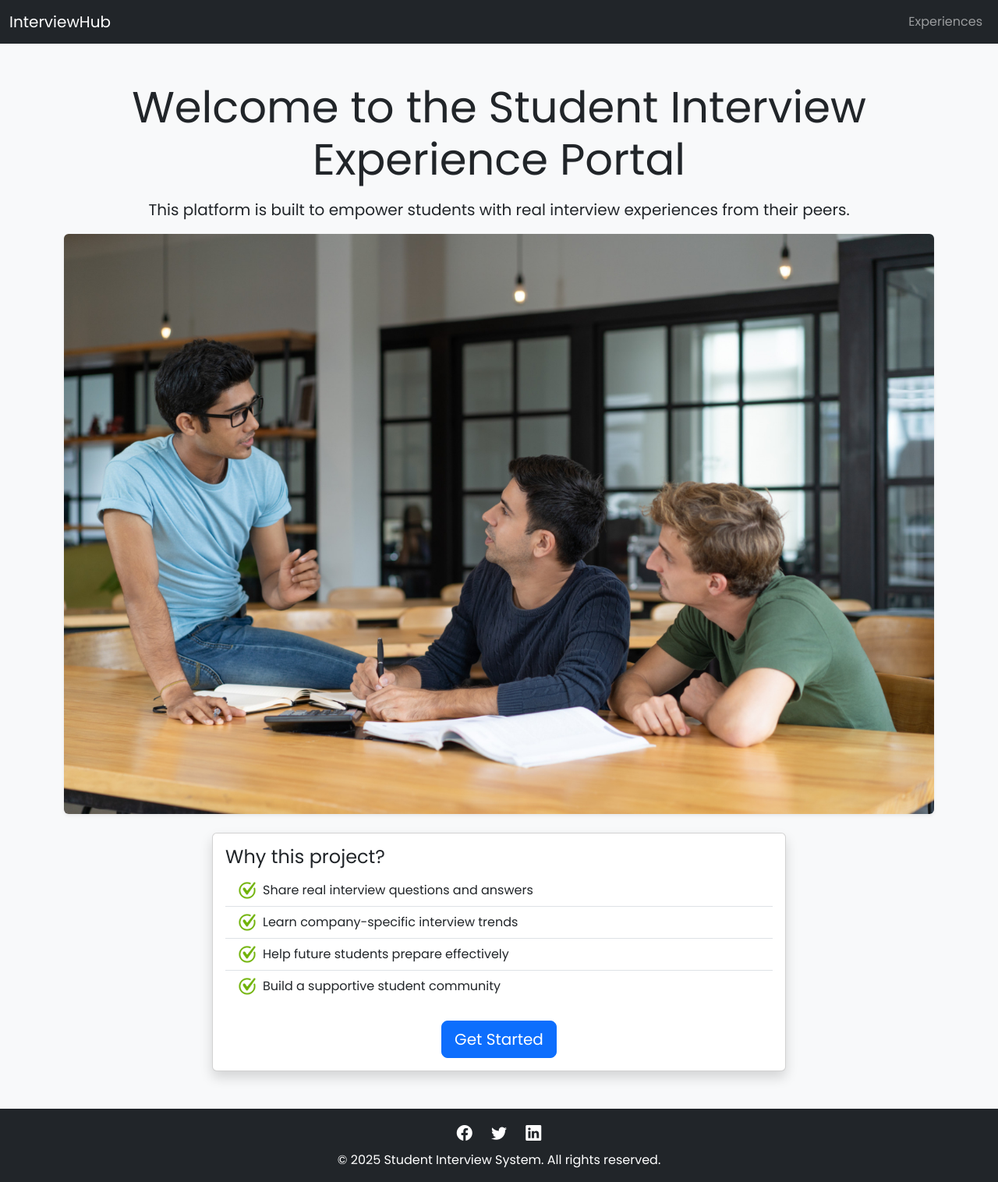
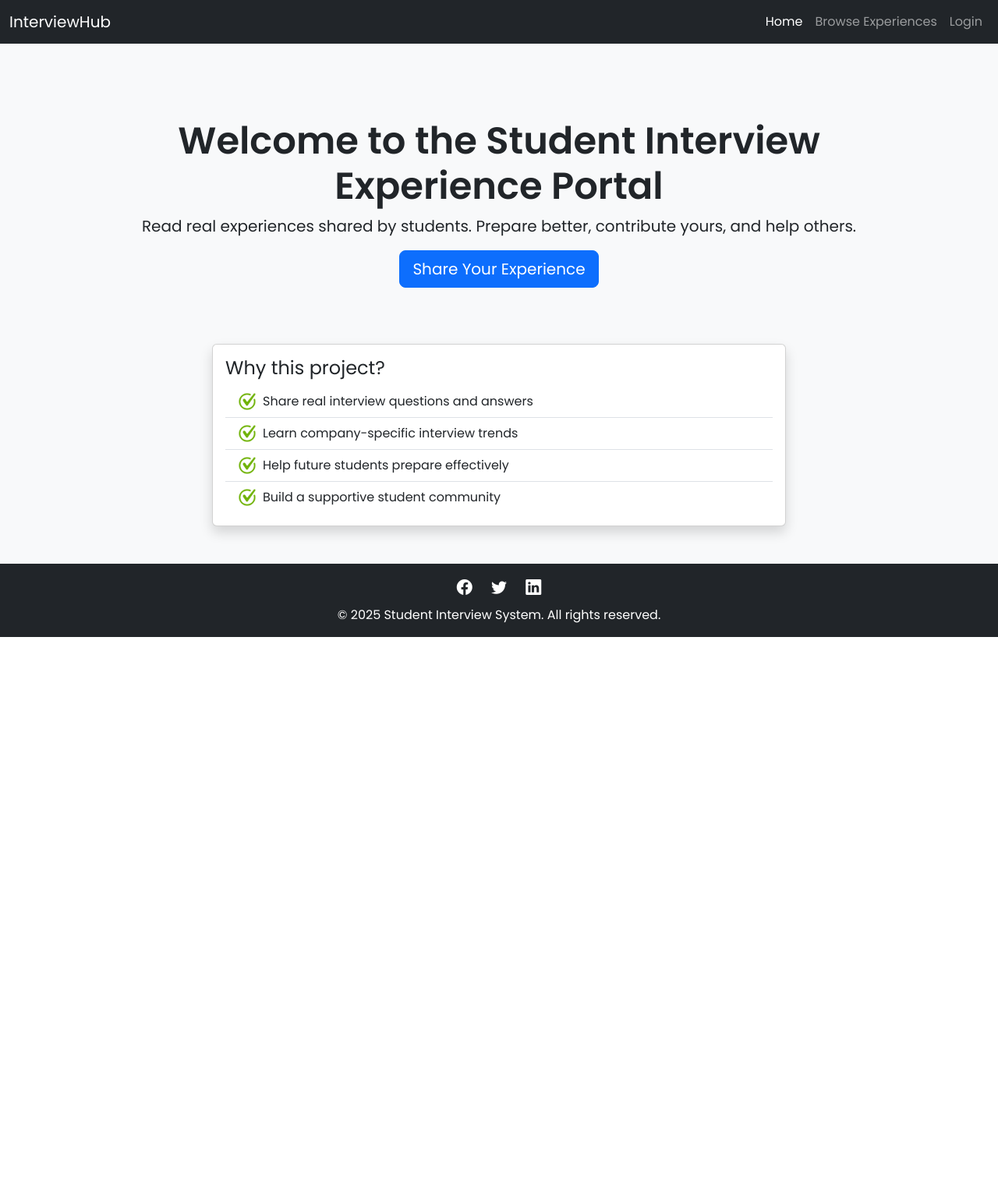
Before and after one commit to Om-Bhandarkar/InterviewHub, a Django app: page / in a window 1280 px wide. Shown: the whole page at 78% size. After the commit the page ends 817 px from the top, so only its background shows below. Run offline with Django 4.2, Linux system fonts and the light colour scheme.

Commit message:
update_ui

```diff
--- a/interview_project/templates/home_page.html
+++ b/interview_project/templates/home_page.html
@@ -1,4 +1,3 @@
-
 {% extends 'base.html' %}
 {% load static %}
 
@@ -8,7 +7,13 @@
 
 {% block navbar %}
   <li class="nav-item">
-    <a class="nav-link" href="{% url 'experience' %}">Experiences</a>
+    <a class="nav-link active" href="#">Home</a>
+  </li>
+  <li class="nav-item">
+    <a class="nav-link" href="{% url 'experience' %}">Browse Experiences</a>
+  </li>
+  <li class="nav-item">
+    <a class="nav-link" href="#">Login</a>
   </li>
 {% endblock %}
 
@@ -16,15 +21,13 @@
   <!-- Banner Image -->
 
 
-  <div class="text-center">
-    <h1 class="display-4">Welcome to the Student Interview Experience Portal</h1>
-    <p class="lead mt-3">
-      This platform is built to empower students with real interview experiences from their peers.
-    </p>
-  </div>
-  <div class="text-center mb-4">
-    <img src="{% static 'images/banner.jpg' %}" class="img-fluid rounded shadow-sm" alt="Student Collaboration">
-  </div>
+  <header class="bg-light py-5 text-center">
+      <div class="container">
+        <h1 class="display-5 fw-bold">Welcome to the Student Interview Experience Portal</h1>
+        <p class="lead">Read real experiences shared by students. Prepare better, contribute yours, and help others.</p>
+        <a href="{% url 'submit_experience' %}" class="btn btn-primary btn-lg">Share Your Experience</a>
+      </div>
+    </header>
   <div class="row mt-4 justify-content-center">
     <div class="col-md-8">
       <div class="card shadow">
@@ -32,25 +35,23 @@
           <h4 class="card-title">Why this project?</h4>
           <ul class="list-group list-group-flush">
             <li class="list-group-item d-flex align-items-center">
-              <img src="{% static 'images/checkmark.png' %}" alt="check" class="me-2" width="24" height="24">
+              <img src="{% static 'images/checkmark.png' %}" alt="check" class="me-2" width="24" height="24" />
               Share real interview questions and answers
             </li>
             <li class="list-group-item d-flex align-items-center">
-              <img src="{% static 'images/checkmark.png' %}" alt="check" class="me-2" width="24" height="24">
+              <img src="{% static 'images/checkmark.png' %}" alt="check" class="me-2" width="24" height="24" />
               Learn company-specific interview trends
             </li>
             <li class="list-group-item d-flex align-items-center">
-              <img src="{% static 'images/checkmark.png' %}" alt="check" class="me-2" width="24" height="24">
+              <img src="{% static 'images/checkmark.png' %}" alt="check" class="me-2" width="24" height="24" />
               Help future students prepare effectively
             </li>
             <li class="list-group-item d-flex align-items-center">
-              <img src="{% static 'images/checkmark.png' %}" alt="check" class="me-2" width="24" height="24">
+              <img src="{% static 'images/checkmark.png' %}" alt="check" class="me-2" width="24" height="24" />
               Build a supportive student community
             </li>
           </ul>
-          <div class="text-center mt-4">
-            <a href="{% url 'experience' %}" class="btn btn-primary btn-lg">Get Started</a>
-          </div>
+
         </div>
       </div>
     </div>
```
Also changed, not shown: interview_project/interview_app/views.py (+3 -6 lines), interview_project/db.sqlite3.
